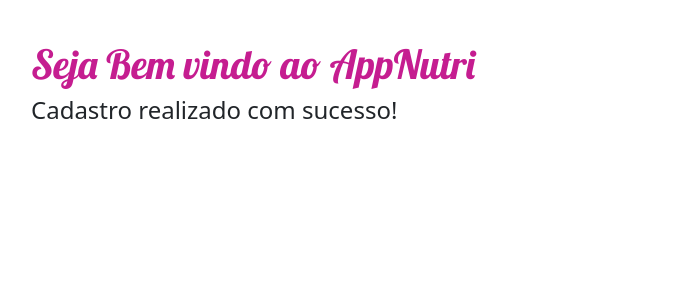
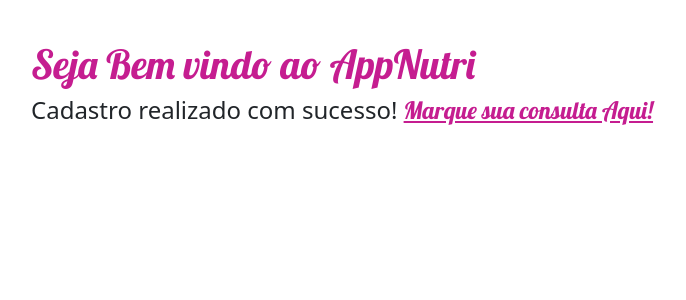
Before and after one commit to laisevdev/nutrition_clinic, a Django app: page /agendanutri/cadastradocomsucesso/ in a window 1280 px wide. Shown: the part 106-406 px from the top of the page, without its empty margins (51-737 px from the left). Run offline with Django 5.2, Linux system fonts and the light colour scheme; some libraries are stand-ins or nearby versions.

Commit message:
[feat]: add link marcar_consulta url

```diff
--- a/agendanutri/templates/agendanutri/sucesso_cadastro.html
+++ b/agendanutri/templates/agendanutri/sucesso_cadastro.html
@@ -8,6 +8,7 @@
                 <h1> Seja Bem vindo ao AppNutri</h1>
                 <h4>
                     Cadastro realizado com sucesso!
+                    <a href="{% url 'marcar_consulta' %}"> Marque sua consulta Aqui!</a>
                 </h4>
             </div>
         </main>
```
